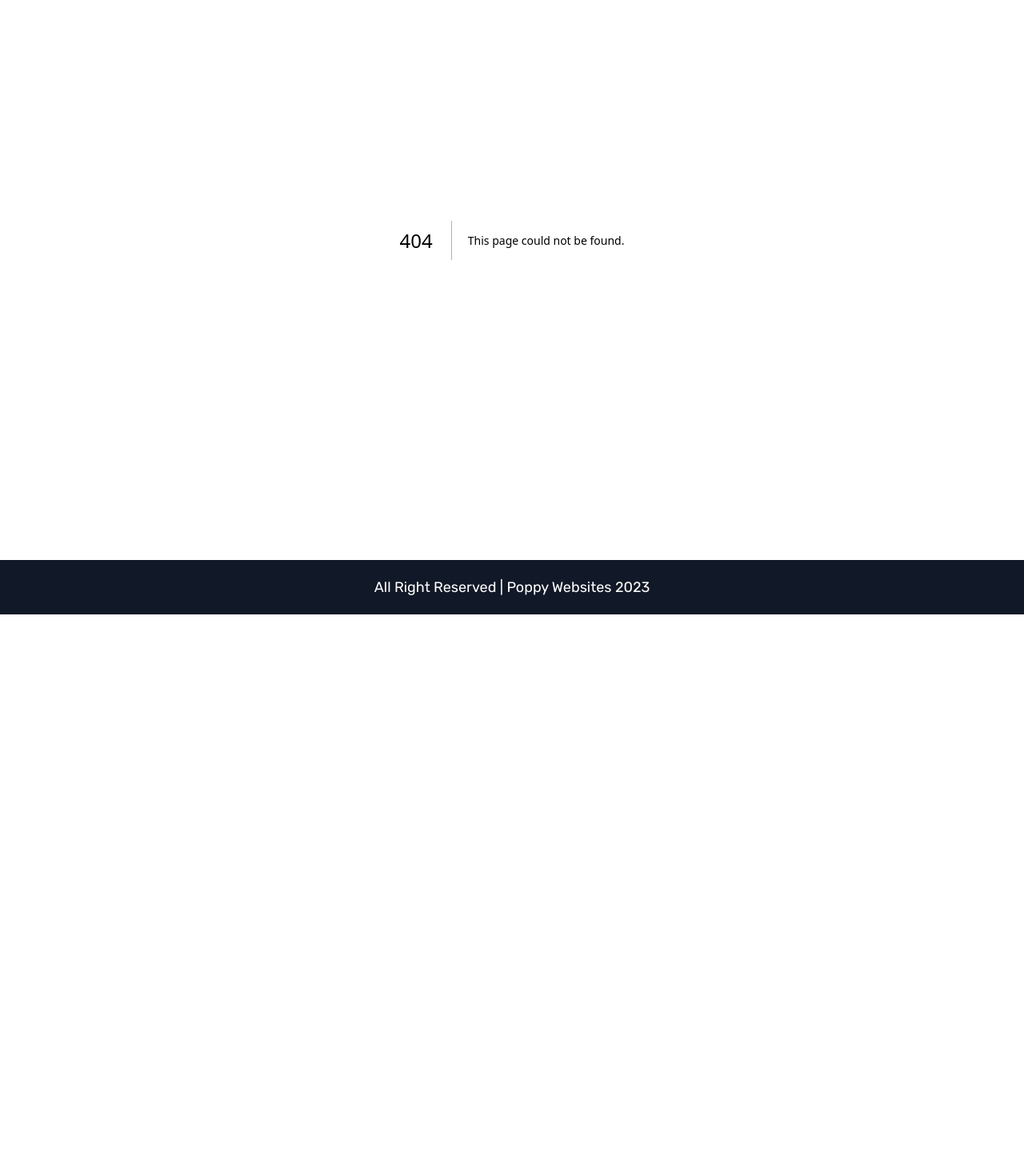
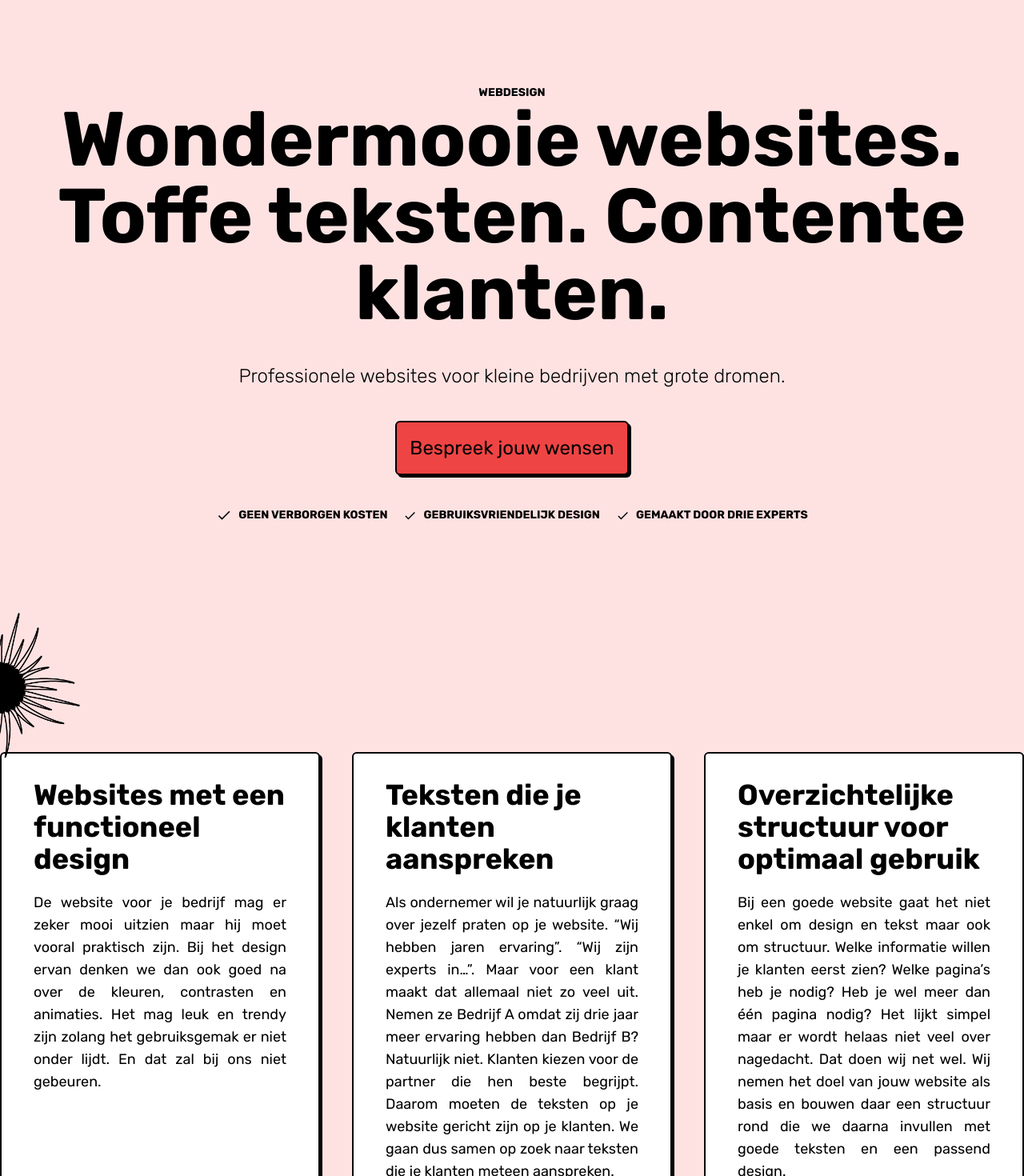
Before and after one commit to AmerSikira/poppy-websites, a Next.js app: page /webdesign in a window 1280 px wide. Before the commit this address had no page. Shown: the part 100-1570 px from the top of the page at 80% size. Before the commit the page ends 868 px from the top, so only its background shows below. Built offline with nearby package versions, Linux system fonts and the light colour scheme.

Commit message:
Added Webdesign page

```diff
--- /dev/null
+++ b/app/webdesign/page.tsx
@@ -0,0 +1,17 @@
+import LastCTA from "@/components/homepage/last-cta";
+import Steps from "@/components/homepage/steps";
+import Testimonials from "@/components/homepage/testimonials";
+import Features from "@/components/webdesign/features";
+import Hero from "@/components/webdesign/hero";
+
+export default function WebDesign() {
+	return (
+		<>
+			<Hero />
+			<Features />
+			<Testimonials />
+			<Steps />
+			<LastCTA />
+		</>
+	);
+}
--- /dev/null
+++ b/components/webdesign/features.tsx
@@ -0,0 +1,77 @@
+import HomepageSection from "../layout/homepage-section";
+import Container from "../layout/container";
+import FlexRow from "../layout/flex-row";
+import H2 from "../ui/heading/h2";
+import Card from "../ui/card/card";
+import H3 from "../ui/heading/h3";
+import P from "../ui/text/p";
+import Cta from "../ui/button/cta";
+
+const Features = () => {
+	return (
+		<HomepageSection id="diensten">
+			<Container>
+				{/* <FlexRow className="justify-center mb-10">
+					<H2>Betere websites voor hetzelfde geld</H2>
+				</FlexRow> */}
+
+				<FlexRow className="gap-10">
+					<Card>
+						<H3 className="w-full text-left">
+							Websites met een functioneel design
+						</H3>
+						<P align="text-justify">
+							De website voor je bedrijf mag er zeker mooi uitzien
+							maar hij moet vooral praktisch zijn. Bij het design
+							ervan denken we dan ook goed na over de kleuren,
+							contrasten en animaties. Het mag leuk en trendy zijn
+							zolang het gebruiksgemak er niet onder lijdt. En dat
+							zal bij ons niet gebeuren.
+						</P>
+					</Card>
+
+					<Card>
+						<H3 className="w-full text-left">
+							Teksten die je klanten aanspreken
+						</H3>
+						<P align="text-justify">
+							Als ondernemer wil je natuurlijk graag over jezelf
+							praten op je website. “Wij hebben jaren ervaring”.
+							“Wij zijn experts in…”. Maar voor een klant maakt
+							dat allemaal niet zo veel uit. Nemen ze Bedrijf A
+							omdat zij drie jaar meer ervaring hebben dan Bedrijf
+							B? Natuurlijk niet. Klanten kiezen voor de partner
+							die hen beste begrijpt. Daarom moeten de teksten op
+							je website gericht zijn op je klanten. We gaan dus
+							samen op zoek naar teksten die je klanten meteen
+							aanspreken.
+						</P>
+					</Card>
+
+					<Card>
+						<H3 className="w-full text-left">
+							Overzichtelijke structuur voor optimaal gebruik
+						</H3>
+						<P align="text-justify">
+							Bij een goede website gaat het niet enkel om design
+							en tekst maar ook om structuur. Welke informatie
+							willen je klanten eerst zien? Welke pagina’s heb je
+							nodig? Heb je wel meer dan één pagina nodig? Het
+							lijkt simpel maar er wordt helaas niet veel over
+							nagedacht. Dat doen wij net wel. Wij nemen het doel
+							van jouw website als basis en bouwen daar een
+							structuur rond die we daarna invullen met goede
+							teksten en een passend design.
+						</P>
+					</Card>
+				</FlexRow>
+
+				<FlexRow className="justify-center mt-10">
+					<Cta>Bespreek jouw wensen</Cta>
+				</FlexRow>
+			</Container>
+		</HomepageSection>
+	);
+};
+
+export default Features;
--- /dev/null
+++ b/components/webdesign/hero.tsx
@@ -0,0 +1,74 @@
+import Image from "next/image";
+import Container from "../layout/container";
+import Cta from "../ui/button/cta";
+import H1 from "../ui/heading/h1";
+import HomepageSection from "../layout/homepage-section";
+import Subheading from "../ui/text/subheading";
+import P from "../ui/text/p";
+import FlexRow from "../layout/flex-row";
+const Hero = () => {
+	return (
+		<>
+			<HomepageSection className="relative">
+				<Container className="flex flex-col justify-center items-center py-[10rem] md:py-20 md:h-screen">
+					<P className="uppercase text-sm font-bold">Webdesign</P>
+					<H1>
+						Wondermooie websites. Toffe teksten. Contente klanten.
+					</H1>
+					<Subheading>
+						Professionele websites voor kleine bedrijven met grote
+						dromen.
+					</Subheading>
+					<Cta>Bespreek jouw wensen</Cta>
+
+					<FlexRow className="items-center content-center mt-10 ">
+						<FlexRow className="items-center content-center">
+							<Image
+								alt="checkmark"
+								src="/check.svg"
+								height={20}
+								width={20}
+							/>
+							<P className="ml-0 md:ml-2 uppercase text-sm font-bold">
+								Geen verborgen kosten
+							</P>
+						</FlexRow>
+
+						<FlexRow className=" items-center content-center mt-1 sm:mt-0 sm:ml-5">
+							<Image
+								alt="checkmark"
+								src="/check.svg"
+								height={17}
+								width={17}
+							/>
+							<P className="ml-0 md:ml-2 uppercase text-sm font-bold">
+								Gebruiksvriendelijk design
+							</P>
+						</FlexRow>
+
+						<FlexRow className="items-center content-center mt-1 sm:mt-0 sm:ml-5">
+							<Image
+								alt="checkmark"
+								src="/check.svg"
+								height={17}
+								width={17}
+							/>
+							<P className="ml-0 md:ml-2 uppercase text-sm font-bold">
+								Gemaakt door drie experts
+							</P>
+						</FlexRow>
+					</FlexRow>
+				</Container>
+				<Image
+					src="/pattern-2.png"
+					height={200}
+					width={200}
+					className="absolute top-full left-0 -translate-y-2/4 -translate-x-2/4 invert"
+					alt="Pattern from the logo"
+				/>
+			</HomepageSection>
+		</>
+	);
+};
+
+export default Hero;
```
